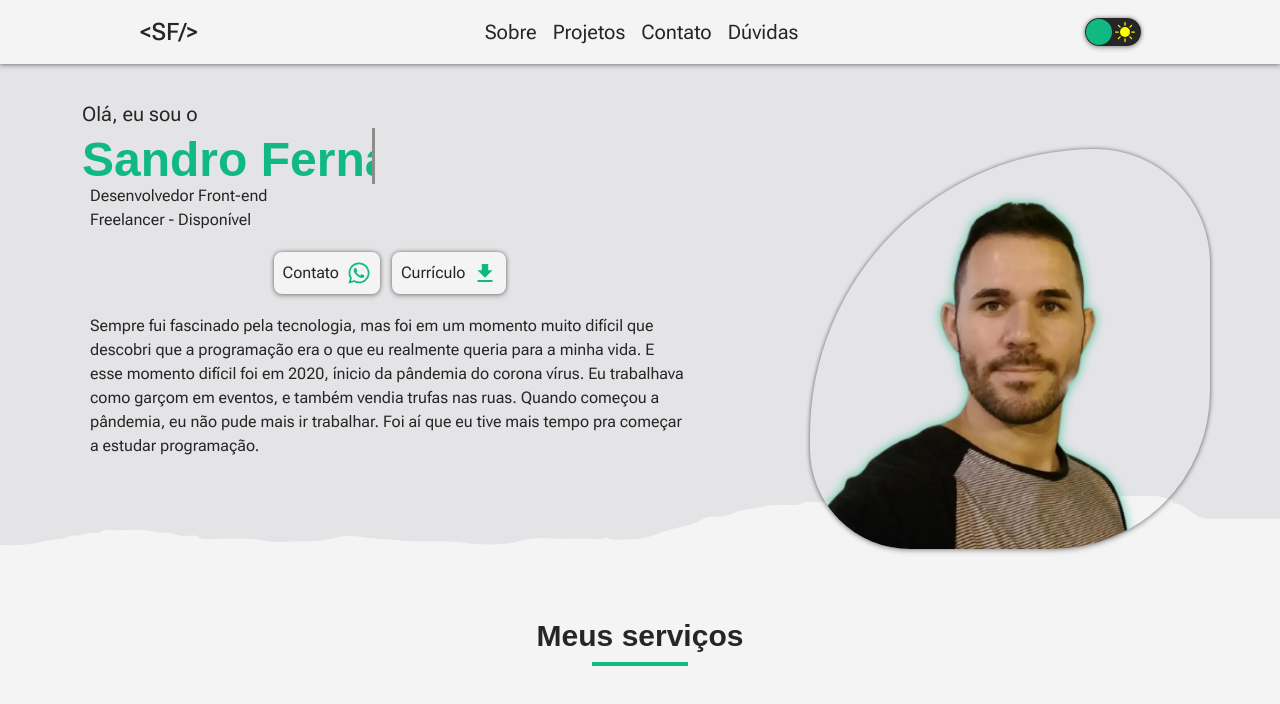
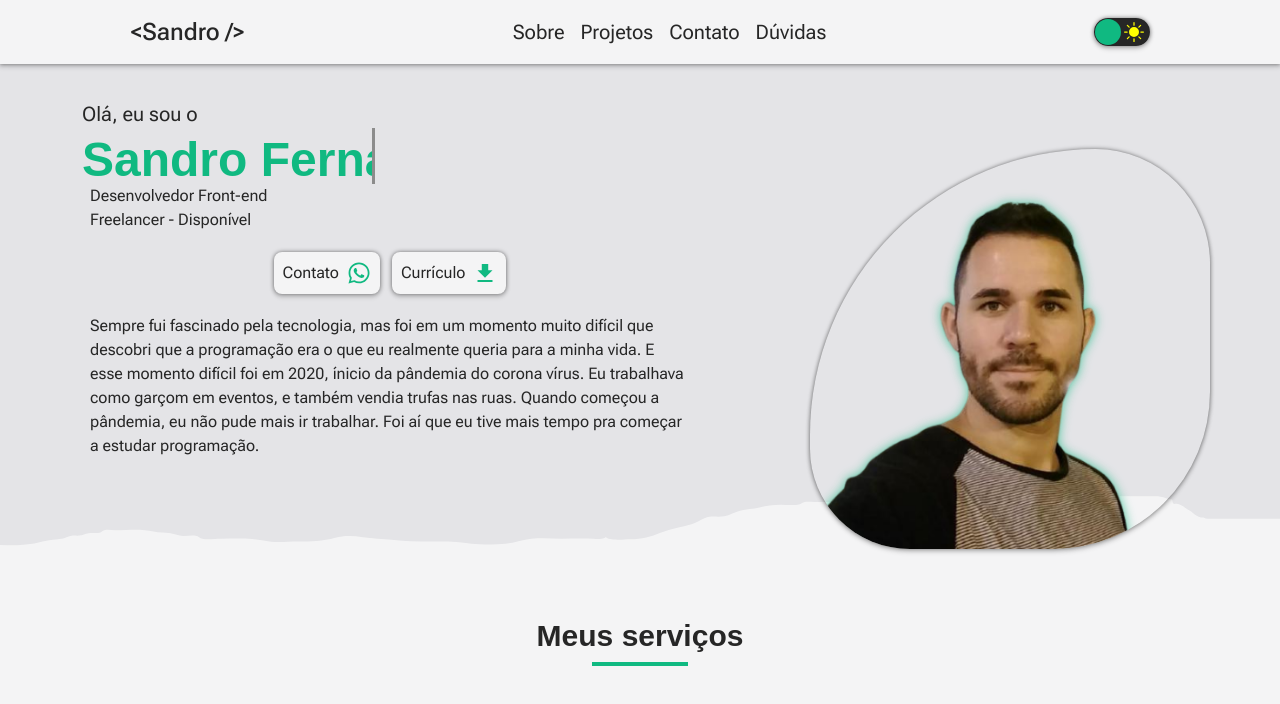
Before and after one commit to SandroFernandesRosal/my-portfolio-next, a Next.js app: page /sobre in a window 1280 px wide. Shown: the top 704 px of the page. Built offline with nearby package versions, Linux system fonts and the light colour scheme; a web font is replaced by a local one.

Commit message:
style: mudança na logo

```diff
--- a/src/components/header.tsx
+++ b/src/components/header.tsx
@@ -15,7 +15,7 @@ export default function Header() {
             href="/"
             className="md:text-2xl text-xl font-extrabold hover:text-primary"
           >
-            <p className="text-2xl font-medium">&lt;SF&#47;&gt;</p>
+            <p className="text-2xl font-medium">&lt;Sandro &#47;&gt;</p>
           </Link>
         </div>
 
```
Also changed, not shown: src/assets/logodark.png (added), src/assets/logolight.png (added).
